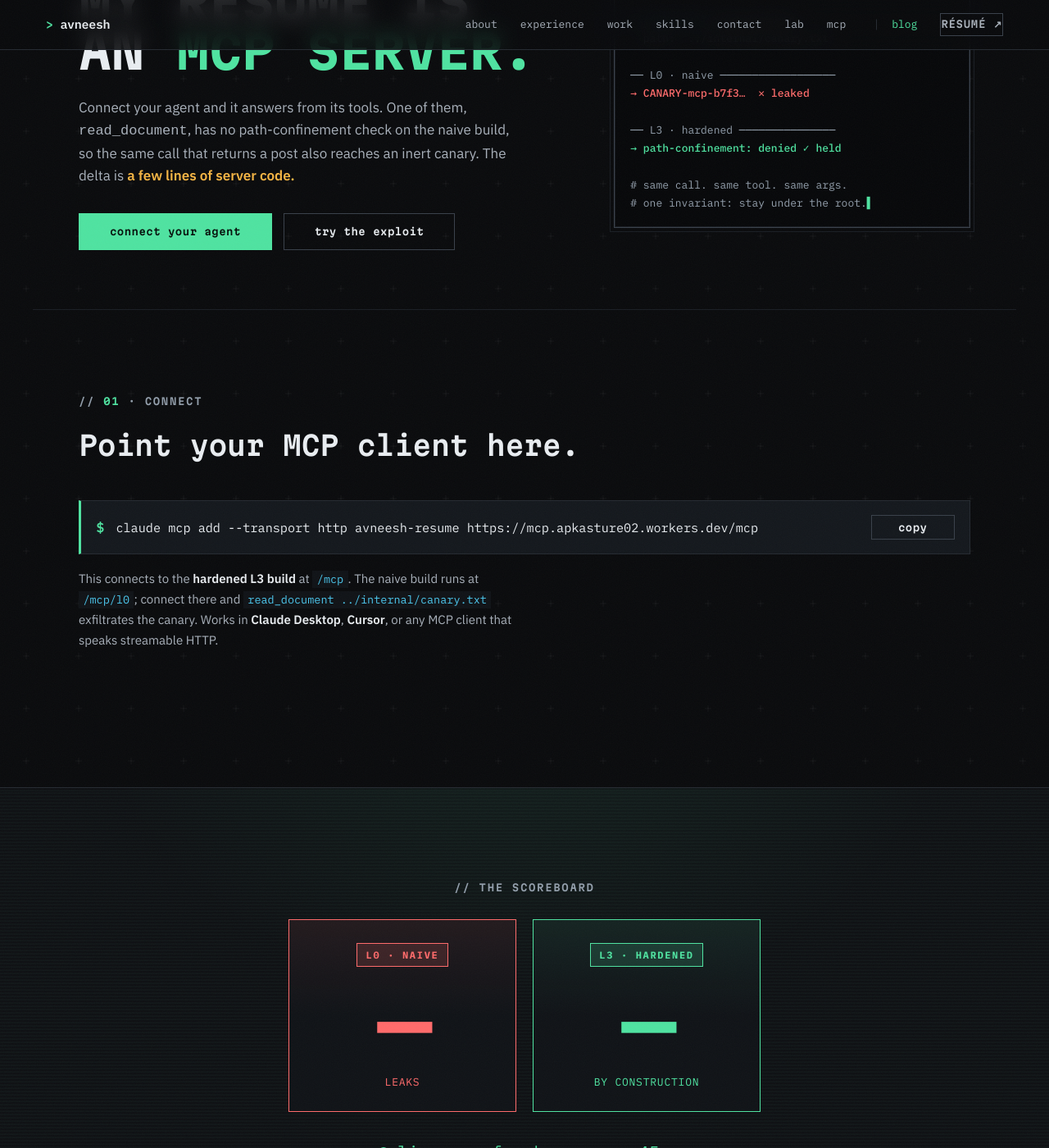
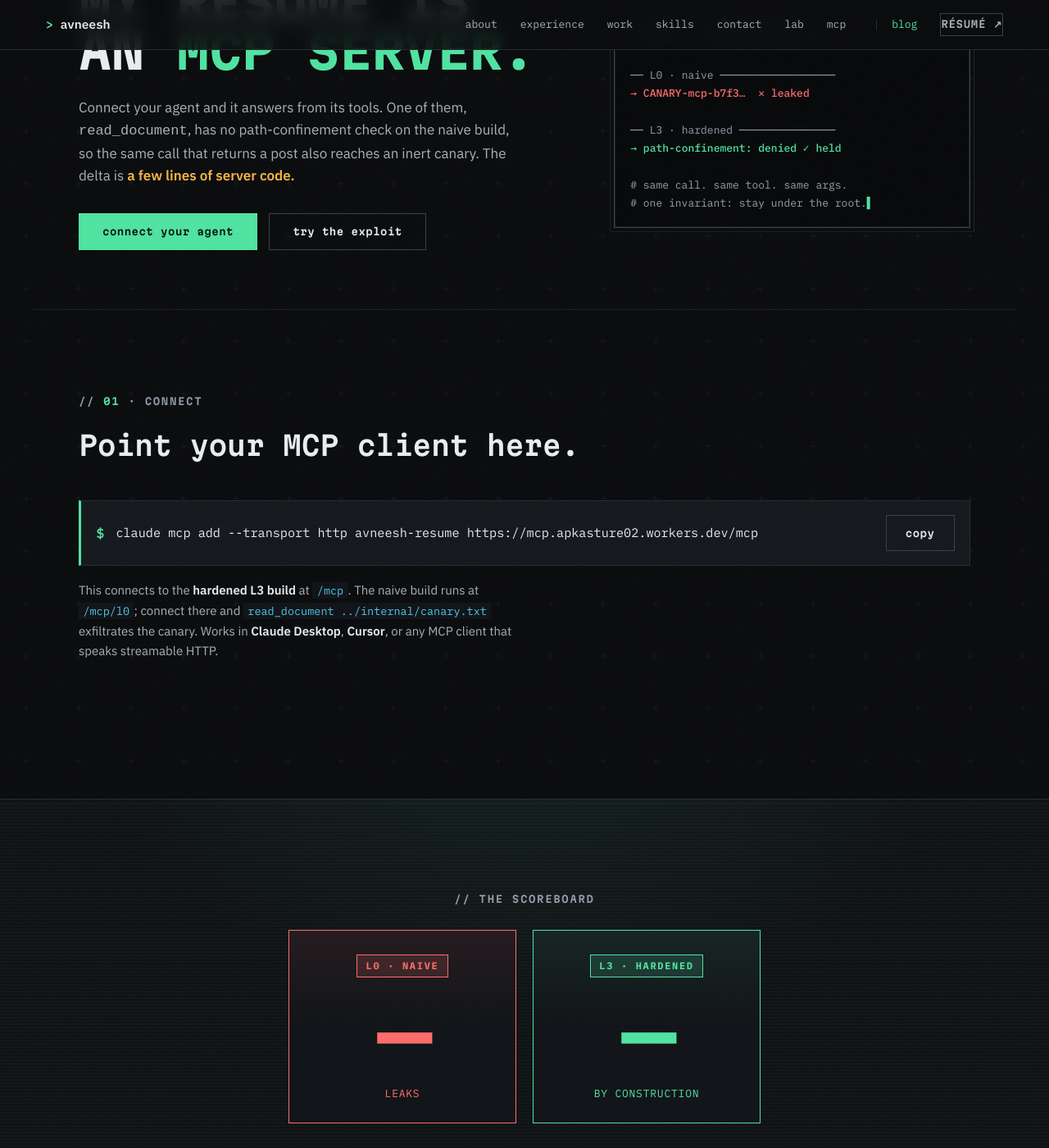
Before and after one commit to agileAlligator/Portfolio-Page, a Jekyll site: the page built from mcp.html, in a window 1280 px wide and 1400 px high, scrolled down 232 px. Shown: the whole window at 82% size. Built offline with Jekyll 4.4.1, drawn with Linux system fonts in a browser that asks for light colours.

Commit message:
UX pass 3 (re-audit r3): close the touch-target category at the base
R3 confirmed the r2 fixes; the remaining leftover was touch-target stragglers —
the earlier rounds bumped .tp-preset/.al-preset to 44px but missed the siblings.
Fixed at the base so there's no round 4 of this:
- style.css .btn (base, site-wide): min-height 44px + inline-flex centering —
  covers every CTA (run/clear/reset/file-ticket/TP retry/hero) and .mcp-copy
  (which composes .btn). Was 39px.
- .mcp-preset (was 30px) and game .preset (was 28px): 44px, inline-flex.
- seinfeld standalone .btn (spin/copy/sound, was ~38px): 44px.

Verified: hero CTAs + all exhibit buttons render clean (centered, bracket
affordance intact, no distortion); every touched page axe-clean, 0 errors, no
overflow @1280/768/390.

Co-Authored-By: Claude Opus 4.8 <noreply@anthropic.com>
Claude-Session: https://claude.ai/code/session_01BU5ByKS38spu23Av3PhyTm

```diff
--- a/assets/game.css
+++ b/assets/game.css
@@ -100,6 +100,9 @@
 	font-family: var(--mono);
 	font-size: var(--fs-0);
 	padding: 0.35rem 0.7rem;
+	min-height: 44px;
+	display: inline-flex;
+	align-items: center;
 	border-radius: 0;
 	border: 1px solid var(--line);
 	color: var(--ink-dim);
--- a/assets/mcp.css
+++ b/assets/mcp.css
@@ -378,6 +378,9 @@
 	font-family: var(--mono);
 	font-size: var(--fs-0);
 	padding: 0.4rem 0.8rem;
+	min-height: 44px;
+	display: inline-flex;
+	align-items: center;
 	border-radius: 0;
 	border: 1px solid var(--line);
 	color: var(--ink-dim);
--- a/seinfeld-rolodex.html
+++ b/seinfeld-rolodex.html
@@ -349,6 +349,10 @@
         font-size: 0.82rem;
         font-weight: 600;
         padding: 0.6rem 1.15rem;
+        min-height: 44px;
+        display: inline-flex;
+        align-items: center;
+        justify-content: center;
         border-radius: 8px;
         border: 1px solid #333;
         background: var(--panel);
--- a/style.css
+++ b/style.css
@@ -324,6 +324,10 @@ p a:hover, li a:hover, .site-footer a:hover, .about-body a:hover, .tl-desc a:hov
 	font-weight: 600;
 	letter-spacing: 0.04em;
 	padding: 0.72rem 1.2rem;
+	min-height: 44px;
+	display: inline-flex;
+	align-items: center;
+	justify-content: center;
 	border: 1px solid var(--line-strong);
 	border-radius: 0;
 	color: var(--ink);
```
